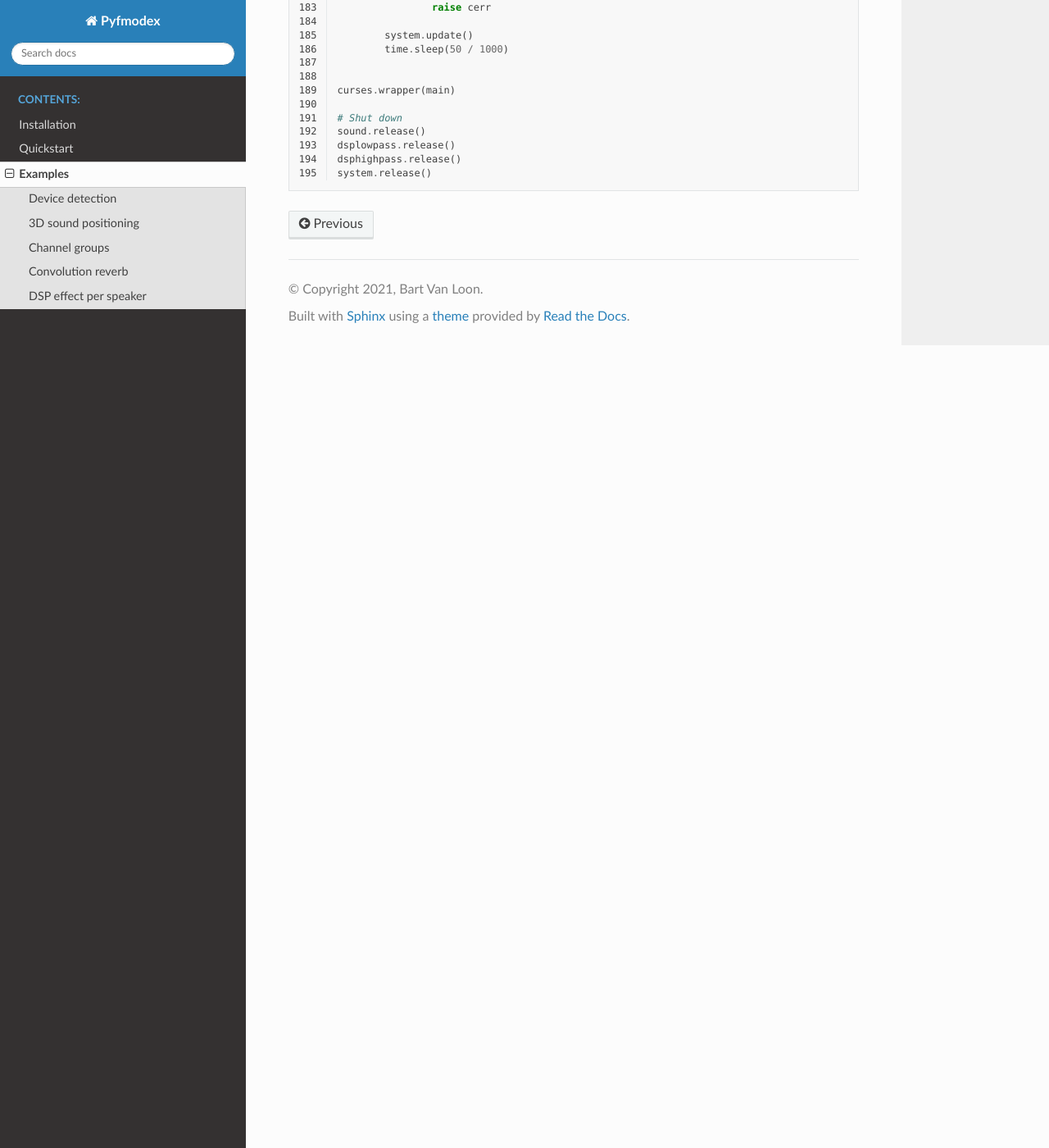
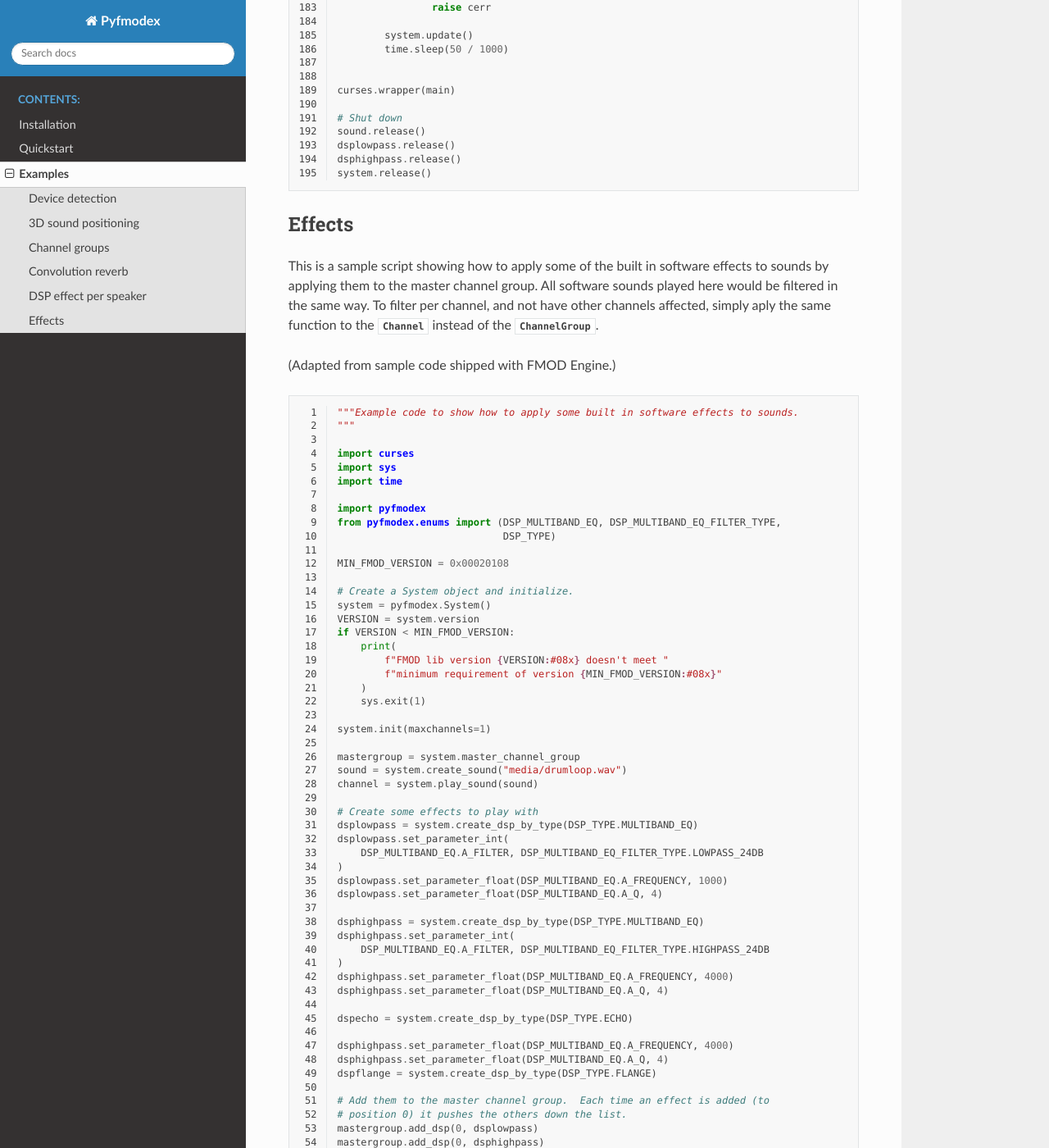
Before and after one commit to tyrylu/pyfmodex, a Sphinx documentation site: the page built from docs/usage/sample_code.rst, in a window 1280 px wide and 1400 px high, scrolled down 12353 px. Shown: the whole window at 82% size. Built offline with Sphinx 7.4.7 and the Read the Docs theme 2.0.0, drawn with Linux system fonts in a browser that asks for light colours; pages that are not in the unit, such as notebooks, are missing from menus; some of the changed text lies outside the part shown.

Commit message:
reimplemented effects using pyfmodex

```diff
--- a/docs/sample_code/dsp_inspector.py
+++ b/docs/sample_code/dsp_inspector.py
@@ -140,7 +140,7 @@ def plugin_selector(stdscr, activeplugin_idx):
 def draw_dspparameters(subscr, scroll, num_parameters, dsp):
     """Pretty print the Parameter Info of the given DSP in the given window."""
     subscr.erase()
-    for idx in range(min(num_parameters, MAX_PARAMETERS_IN_VIEW)):
+    for idx in range(min(MAX_PARAMETERS_IN_VIEW, num_parameters)):
         scrolled_idx = idx + scroll
         param_desc = dsp.get_parameter_info(scrolled_idx)
         subscr.addstr(f"{scrolled_idx:2d}: {param_desc.name.decode():15s} ")
--- /dev/null
+++ b/docs/sample_code/effects.py
@@ -0,0 +1,139 @@
+"""Example code to show how to apply some built in software effects to sounds.
+"""
+
+import curses
+import sys
+import time
+
+import pyfmodex
+from pyfmodex.enums import (DSP_MULTIBAND_EQ, DSP_MULTIBAND_EQ_FILTER_TYPE,
+                            DSP_TYPE)
+
+MIN_FMOD_VERSION = 0x00020108
+
+# Create a System object and initialize.
+system = pyfmodex.System()
+VERSION = system.version
+if VERSION < MIN_FMOD_VERSION:
+    print(
+        f"FMOD lib version {VERSION:#08x} doesn't meet "
+        f"minimum requirement of version {MIN_FMOD_VERSION:#08x}"
+    )
+    sys.exit(1)
+
+system.init(maxchannels=1)
+
+mastergroup = system.master_channel_group
+sound = system.create_sound("media/drumloop.wav")
+channel = system.play_sound(sound)
+
+# Create some effects to play with
+dsplowpass = system.create_dsp_by_type(DSP_TYPE.MULTIBAND_EQ)
+dsplowpass.set_parameter_int(
+    DSP_MULTIBAND_EQ.A_FILTER, DSP_MULTIBAND_EQ_FILTER_TYPE.LOWPASS_24DB
+)
+dsplowpass.set_parameter_float(DSP_MULTIBAND_EQ.A_FREQUENCY, 1000)
+dsplowpass.set_parameter_float(DSP_MULTIBAND_EQ.A_Q, 4)
+
+dsphighpass = system.create_dsp_by_type(DSP_TYPE.MULTIBAND_EQ)
+dsphighpass.set_parameter_int(
+    DSP_MULTIBAND_EQ.A_FILTER, DSP_MULTIBAND_EQ_FILTER_TYPE.HIGHPASS_24DB
+)
+dsphighpass.set_parameter_float(DSP_MULTIBAND_EQ.A_FREQUENCY, 4000)
+dsphighpass.set_parameter_float(DSP_MULTIBAND_EQ.A_Q, 4)
+
+dspecho = system.create_dsp_by_type(DSP_TYPE.ECHO)
+
+dsphighpass.set_parameter_float(DSP_MULTIBAND_EQ.A_FREQUENCY, 4000)
+dsphighpass.set_parameter_float(DSP_MULTIBAND_EQ.A_Q, 4)
+dspflange = system.create_dsp_by_type(DSP_TYPE.FLANGE)
+
+# Add them to the master channel group.  Each time an effect is added (to
+# position 0) it pushes the others down the list.
+mastergroup.add_dsp(0, dsplowpass)
+mastergroup.add_dsp(0, dsphighpass)
+mastergroup.add_dsp(0, dspecho)
+mastergroup.add_dsp(0, dspflange)
+
+# By default, bypass all effects.  This means let the original signal go
+# through without processing. It will sound 'dry' until effects are enabled by
+# the user.
+dsplowpass.bypass = True
+dsphighpass.bypass = True
+dspecho.bypass = True
+dspflange.bypass = True
+
+# Main loop
+def main(stdscr):
+    """Draw a simple TUI, grab keypresses and let the user manipulate the
+    DSP states.
+    """
+    stdscr.clear()
+    stdscr.nodelay(True)
+
+    # Create small visual display
+    stdscr.addstr(
+        "================\n"
+        "Effects Example.\n"
+        "================\n"
+        "\n"
+        "Press SPACE to pause/unpause sound\n"
+        "Press 1 to toggle dsplowpass effect\n"
+        "Press 2 to toggle dsphighpass effect\n"
+        "Press 3 to toggle dspecho effect\n"
+        "Press 4 to toggle dspflange effect\n"
+        "Press q to quit"
+    )
+
+    while True:
+        stdscr.addstr(
+            11,
+            0,
+            "%-8s: lowpass[%s] highpass[%s] echo [%s] flange[%s]"
+            % (
+                "Paused" if channel.paused else "Playing",
+                " " if dsplowpass.bypass else "x",
+                " " if dsphighpass.bypass else "x",
+                " " if dspecho.bypass else "x",
+                " " if dspflange.bypass else "x",
+            ),
+        )
+
+        # Listen to the user
+        try:
+            keypress = stdscr.getkey()
+            if keypress == " ":
+                channel.paused = not channel.paused
+            elif keypress == "1":
+                dsplowpass.bypass = not dsplowpass.bypass
+            elif keypress == "2":
+                dsphighpass.bypass = not dsphighpass.bypass
+            elif keypress == "3":
+                dspecho.bypass = not dspecho.bypass
+            elif keypress == "4":
+                dspflange.bypass = not dspflange.bypass
+            elif keypress == "q":
+                break
+        except curses.error as cerr:
+            if cerr.args[0] != "no input":
+                raise cerr
+
+        system.update()
+        time.sleep(50 / 1000)
+
+
+curses.wrapper(main)
+
+# Shut down
+mastergroup.remove_dsp(dsplowpass)
+mastergroup.remove_dsp(dsphighpass)
+mastergroup.remove_dsp(dspecho)
+mastergroup.remove_dsp(dspflange)
+
+dsplowpass.release()
+dsphighpass.release()
+dspecho.release()
+dspflange.release()
+
+sound.release()
+system.release()
--- a/docs/usage/sample_code.rst
+++ b/docs/usage/sample_code.rst
@@ -62,3 +62,19 @@ before the two branches merge back together again.
 .. literalinclude:: ../sample_code/dsp_effect_per_speaker.py
    :linenos:
    :language: python
+
+Effects
+-------
+
+This is a sample script showing how to apply some of the built in software
+effects to sounds by applying them to the master channel group. All software
+sounds played here would be filtered in the same way. To filter per channel,
+and not have other channels affected, simply aply the same function to the
+:py:class:`~pyfmodex.channel.Channel` instead of the
+:py:class:`~pyfmodex.channel_group.ChannelGroup`.
+
+(Adapted from sample code shipped with FMOD Engine.)
+
+.. literalinclude:: ../sample_code/effects.py
+   :linenos:
+   :language: python
```
Also changed, not shown: 5 other files.
